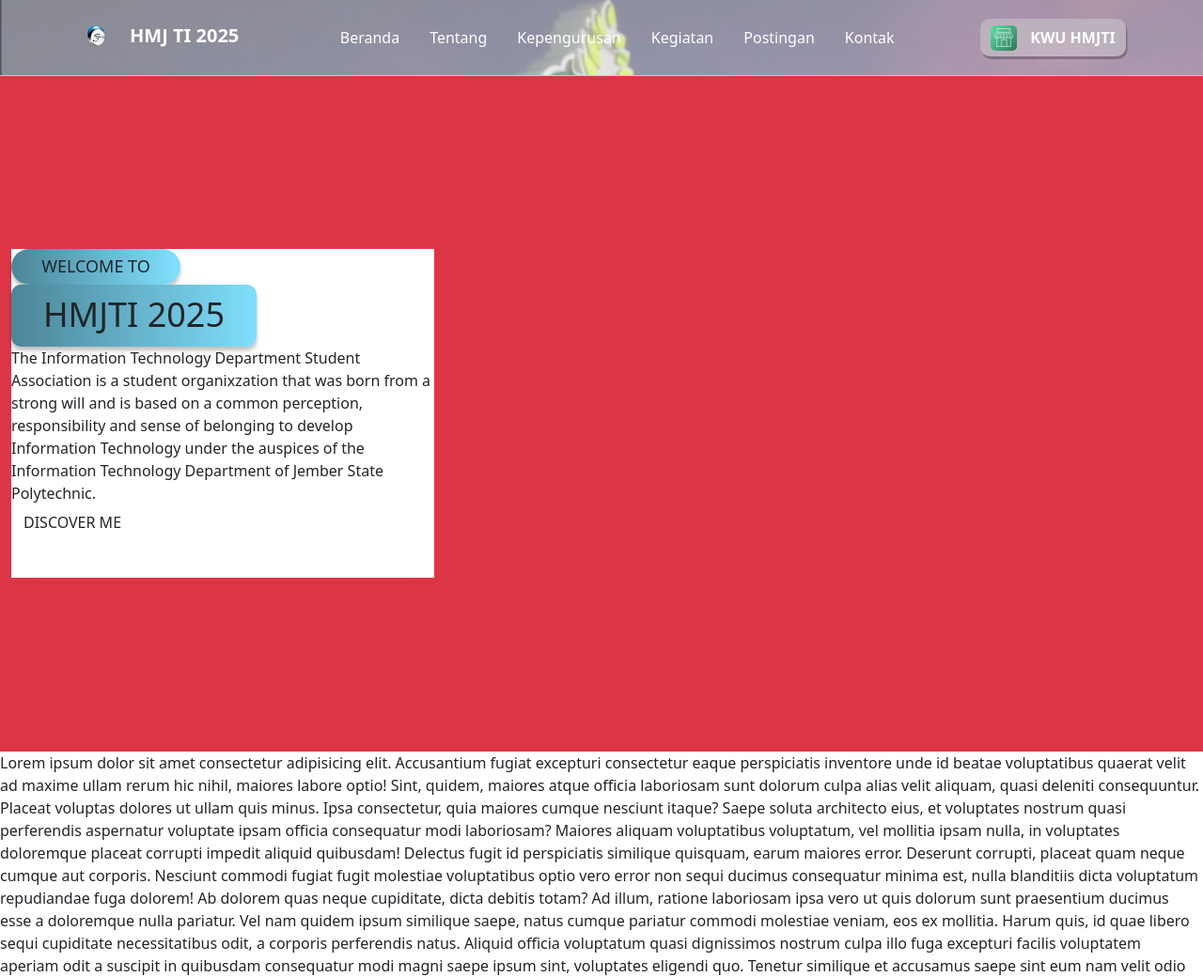
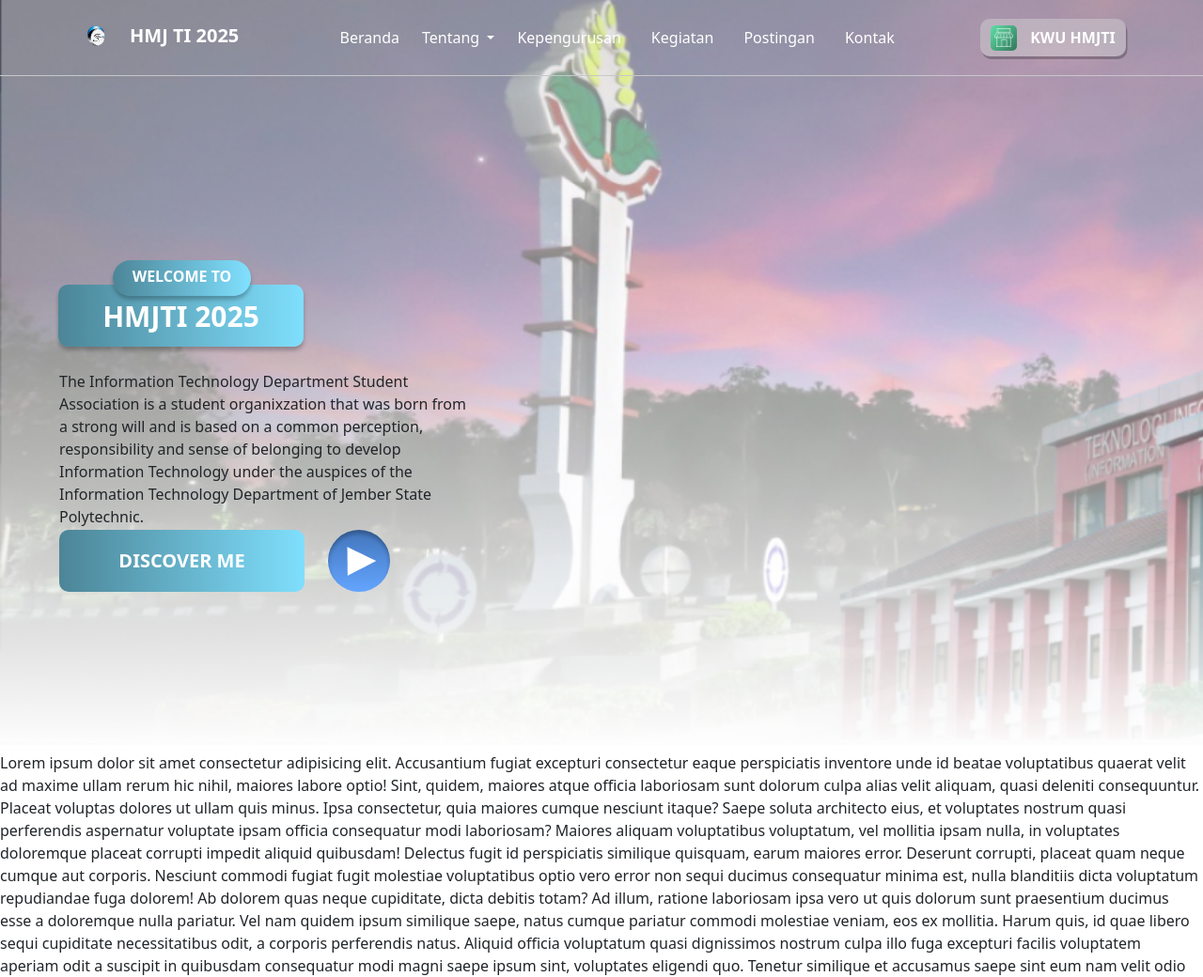
Before and after one commit to Bayyykr/web-hmj2025, a Node server app: page / in a window 1280 px wide. Shown: the top 1040 px of the page at 94% size. Run offline with Node 20, Linux system fonts and the light colour scheme; some libraries are stand-ins or nearby versions.

Commit message:
hero jadi navbar masih belum full

```diff
--- a/public/css/style.css
+++ b/public/css/style.css
@@ -167,13 +188,12 @@ body {
 }
 
 #hero .container-fluid .left {
-  background: white;
-  width: 450px;
+  width: 500px;
   height: 350px;
 }
 
 #hero .container-fluid .welcome {
-  width: 180px;
+  width: 147px;
   height: 38px;
   border-radius: 30px;
   -webkit-border-radius: 30px;
@@ -183,15 +203,21 @@ body {
   background: linear-gradient(90deg, #4C8597 0%, #7FDFFD 98%);
   box-shadow: 0px 4px 4px 0px rgba(0, 0, 0, 0.25);
   font-size: 15px;
+  position: relative;
+  z-index: 1;
+  left: 108px;
+  top: 12px;
 }
 
-#hero .container-fluid .welcome h4{
-  font-size: 18px;
+#hero .container-fluid .welcome h4 {
+  font-size: 16px;
   text-align: center;
   padding-top: 8px;
+  color: white;
+  font-weight: 700  ;
 }
 
-#hero .container-fluid .hmjti{
+#hero .container-fluid .hmjti {
   width: 261px;
   height: 66px;
   border-radius: 10px;
@@ -201,10 +227,64 @@ body {
   -o-border-radius: 10px;
   background: linear-gradient(90deg, #4C8597 0%, #7FDFFD 100%);
   box-shadow: 0px 4px 4px 0px rgba(0, 0, 0, 0.25);
+  left: 50px;
+  position: relative;
+  text-align: center;
+  align-content: center;
 }
 
-#hero .container-fluid .hmjti h2{
-  font-size: 36px;
+#hero .container-fluid .hmjti h2 {
+  font-size: 30px;
+  padding-top: 10px;
+  font-weight: 700;
+  color: white;
+}
+
+#hero .container-fluid .deskripsi {
+  font-size: 16px;
+  width: 435px;
+  height: 145px;
+  position: relative;
+  left: 51px;
+  margin-top: 25px;
+}
+
+#hero .container-fluid .discoverme {
+  margin-top: 25px;
+  display: flex;
+  gap: 25px;
+  position: relative;
+  left: 51px;
+}
+
+#hero .container-fluid .discoverme .discover {
+  width: 261px;
+  height: 66px;
+  border-radius: 10px ;
+  background: linear-gradient(90deg, #4C8597 0%, #7FDFFD 99.99%);
   text-align: center;
-  padding-top: 10px;
+  text-decoration: none;
+  color: white;
+  font-size: 20px;
+  align-content: center;
+  -webkit-border-radius: 10px ;
+  -moz-border-radius: 10px ;
+  -ms-border-radius: 10px ;
+  -o-border-radius: 10px ;
+  font-weight: 700;
 }
+
+#hero .container-fluid .discoverme .iconplay {
+  justify-content: center;
+  align-content: center;
+  width: 66.35px;
+  height: 66px;
+  padding-left: 20px;
+  border-radius: 50px;
+  background: linear-gradient(180deg, #4275BB 0%, #64A5FF 100%);
+  box-shadow: 0px 4px 4px 0px #00000040 inset;
+  -webkit-border-radius: 50px;
+  -moz-border-radius: 50px;
+  -ms-border-radius: 50px;
+  -o-border-radius: 50px;
+}
--- a/views/index.ejs
+++ b/views/index.ejs
@@ -1,5 +1,5 @@
 <section id="hero">
-    <div class="container-fluid h-100 bg-danger">
+    <div class="container-fluid h-100 ">
         <div class="left">
             <div class="welcome">
                 <h4>WELCOME TO</h4>
@@ -8,14 +8,16 @@
                 <h2>HMJTI 2025</h2>
             </div>
             <div class="deskripsi">
-                The Information Technology Department Student Association is a student organixzation that was born from
-                a strong will and is based on a common perception, responsibility and sense of belonging to develop
-                Information Technology under the auspices of the Information Technology Department of Jember State
-                Polytechnic.
+                <p>The Information Technology Department Student Association is a student organixzation that was born
+                    from
+                    a strong will and is based on a common perception, responsibility and sense of belonging to develop
+                    Information Technology under the auspices of the Information Technology Department of Jember State
+                    Polytechnic.
+                </p>
             </div>
-            <div class="discoverme">
-                <a href="#" class="btn discover">DISCOVER ME</a>
-                <a href="#"><img src="/img/icon play.png" alt=""></a>
+            <div class="discoverme ">
+                <a href="#" class="discover" type="button">DISCOVER ME</a>
+                <a href="#" class="iconplay" type="button"><img src="/img/icon play.png" alt=""></a>
             </div>
         </div>
     </div>
--- a/views/layouts/nav.ejs
+++ b/views/layouts/nav.ejs
@@ -1,8 +1,7 @@
 <!-- Navbar -->
 <nav class="navbar navbar-expand-lg navbar-dark navbar-transparent position-fixed w-100">
   <div class="container">
-      <a class="navbar-brand" href="#hero"><img src="img/logo_hmj.png" alt="" width="40"
-          class="me-3" />HMJ TI 2025</a>
+    <a class="navbar-brand" href="#hero"><img src="img/logo_hmj.png" alt="" width="40" class="me-3" />HMJ TI 2025</a>
     <button class="navbar-toggler" type="button" data-bs-toggle="collapse" data-bs-target="#navbarNav"
       aria-controls="navbarNav" aria-expanded="false" aria-label="Toggle navigation">
       <span class="navbar-toggler-icon"></span>
@@ -12,8 +11,25 @@
         <li class="nav-item mx-2">
           <a class="nav-link text-light text-dark" aria-current="page" href="#hero">Beranda</a>
         </li>
-          <li class="nav-item mx-2">
-            <a class="nav-link text-light text-dark" href="#about-section">Tentang</a>
+        <li class="nav-item dropdown">
+          <a class="nav-link dropdown-toggle" href="#" id="navbarTentang" role="button" data-bs-toggle="dropdown"
+            aria-expanded="false">
+            Tentang
+          </a>
+          <ul class="dropdown-menu" aria-labelledby="navbarTentang">
+            <li class="dropdown-submenu">
+              <a class="dropdown-item dropdown-toggle" href="#">DEPARTEMEN</a>
+              <ul class="dropdown-menu">
+                <li><a class="dropdown-item" href="#">BADAN PENGURUS HARIAN</a></li>
+                <li><a class="dropdown-item" href="#">DEPARTEMEN ADMINISTRASI</a></li>
+                <li><a class="dropdown-item" href="#">DEPARTEMEN KEILMUAN</a></li>
+                <li><a class="dropdown-item" href="#">DEPARTEMEN PERHUBUNGAN</a></li>
+                <li><a class="dropdown-item" href="#">DEPARTEMEN KOMINFO</a></li>
+                <li><a class="dropdown-item" href="#">DEPARTEMEN KEWIRAUSAHAAN</a></li>
+              </ul>
+            </li>
+            <li><a class="dropdown-item" href="#">PROGRAM KERJA</a></li>
+          </ul>
         </li>
         <li class="nav-item mx-2">
           <a class="nav-link text-light text-dark" href="#BKepengurusan">Kepengurusan</a>
```
Also changed, not shown: other parts of public/css/style.css (+27 -6 lines). Lines whose indentation alone changed are shown as unchanged.
